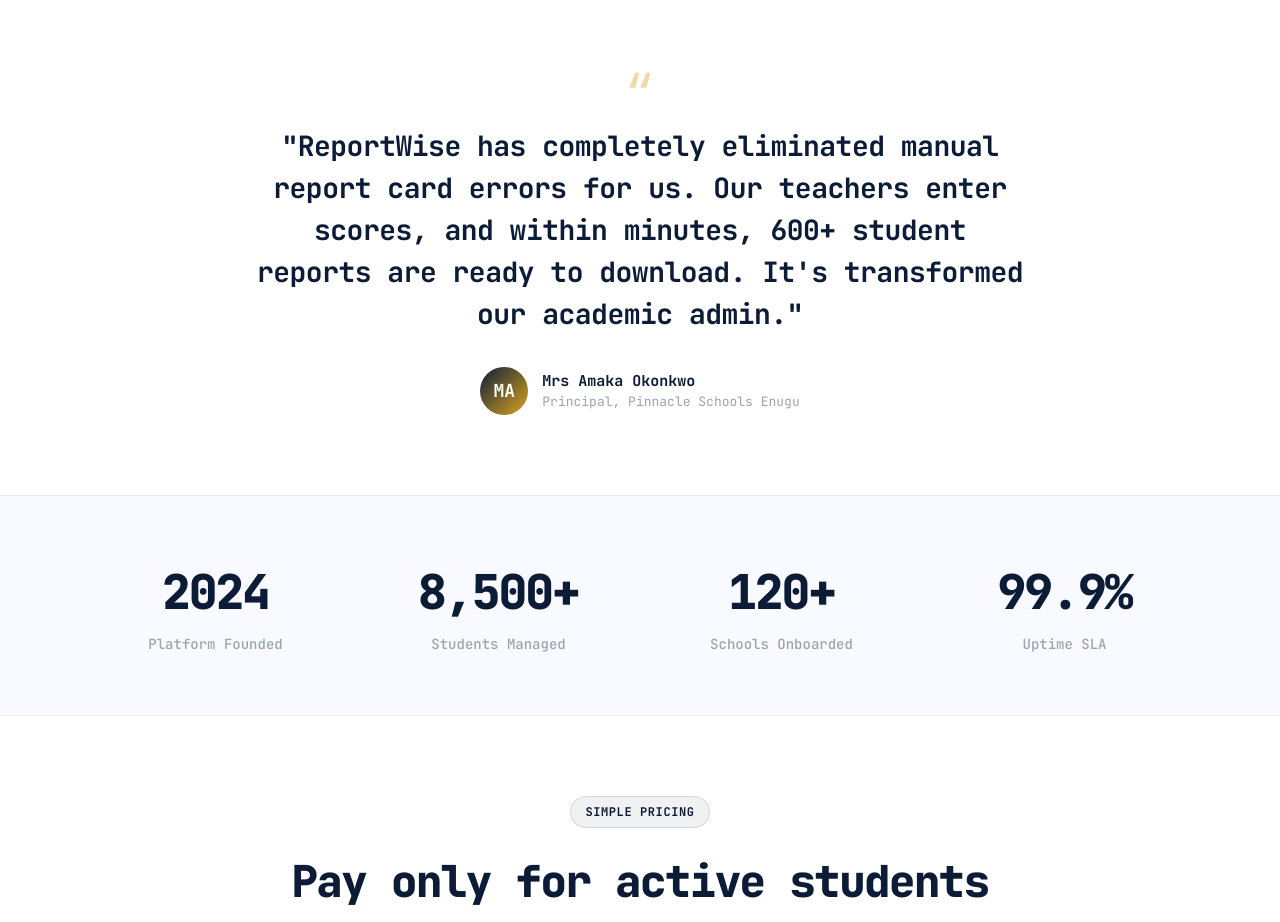
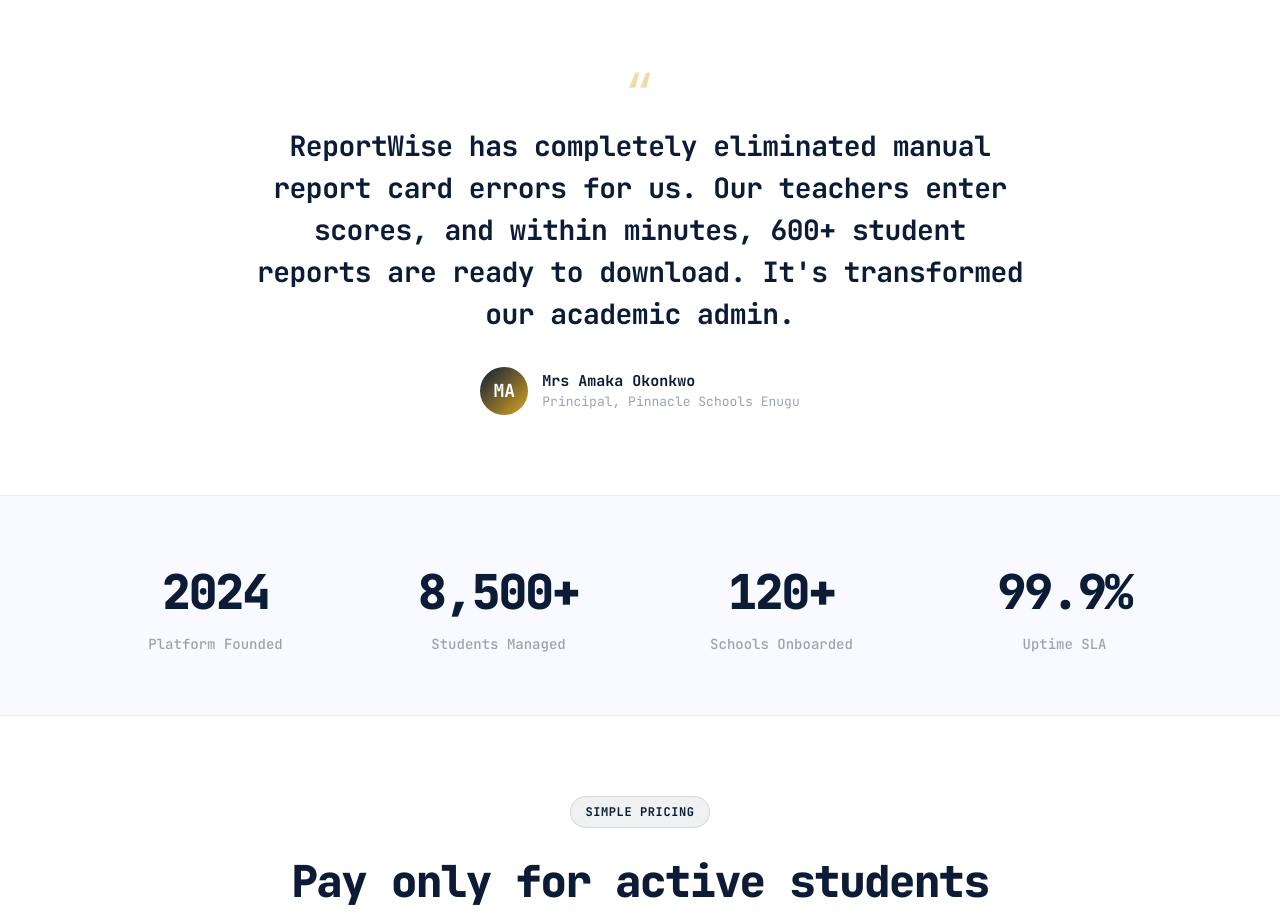
Before and after one commit to KingSlayer-double07/ReportWise, a Next.js app in the folder apps/web/: page / in a window 1280 px wide. Shown: the part 4140-5062 px from the top of the page. Built offline with nearby package versions, Linux system fonts and the light colour scheme.

Commit message:
Fixed build lint errors

```diff
--- a/apps/web/app/page.tsx
+++ b/apps/web/app/page.tsx
@@ -1,6 +1,6 @@
 "use client";
 
-import { useState, useEffect, useRef } from "react";
+import { useState, useEffect } from "react";
 
 // ─── Icons (inline SVGs) ──────────────────────────────────────────────────────
 
@@ -348,7 +348,7 @@
             Latest tools to ensure everything you need
           </h2>
           <p style={{ fontSize: 17, color: "#6B7280", maxWidth: 520, margin: "0 auto", lineHeight: 1.7 }}>
-            Manage your school's academic workflows from a single, intelligent dashboard — affordable, fast, and built for the Nigerian system.
+            Manage your school&#39;s academic workflows from a single, intelligent dashboard — affordable, fast, and built for the Nigerian system.
           </p>
         </div>
 
@@ -504,7 +504,7 @@
       <div style={{ maxWidth: 780, margin: "0 auto" }}>
         <div style={{ fontSize: 48, color: "rgba(218,165,32,0.4)", lineHeight: 1, marginBottom: 8 }}>&ldquo;</div>
         <p style={{ fontSize: "clamp(20px, 3vw, 28px)", fontWeight: 700, lineHeight: 1.5, color: "#0c1c37", letterSpacing: "-0.5px", margin: "0 0 32px" }}>
-          "ReportWise has completely eliminated manual report card errors for us. Our teachers enter scores, and within minutes, 600+ student reports are ready to download. It's transformed our academic admin."
+          ReportWise has completely eliminated manual report card errors for us. Our teachers enter scores, and within minutes, 600+ student reports are ready to download. It&#39;s transformed our academic admin.
         </p>
         <div style={{ display: "flex", alignItems: "center", justifyContent: "center", gap: 14 }}>
           <div style={{ width: 48, height: 48, borderRadius: "50%", background: "linear-gradient(135deg, #0c1c37, goldenrod)", display: "flex", alignItems: "center", justifyContent: "center", color: "#fff", fontWeight: 700, fontSize: 18 }}>MA</div>
```
